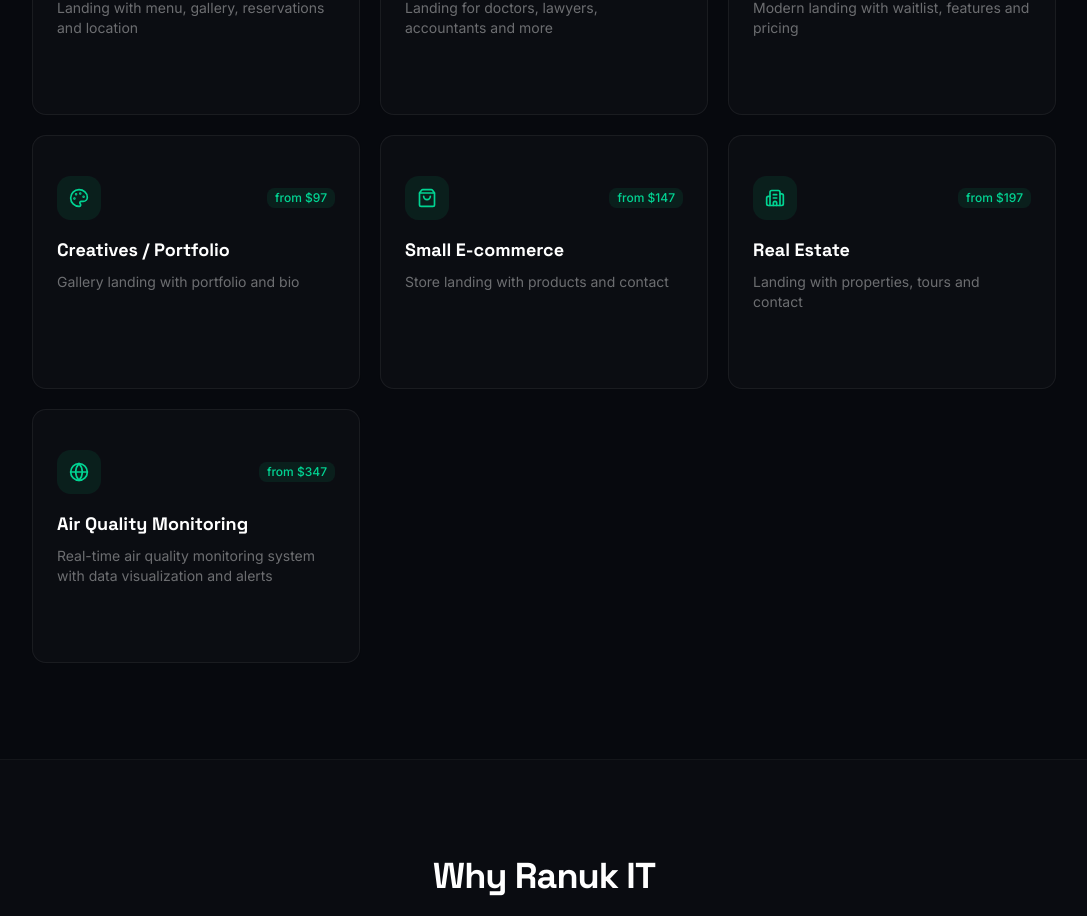
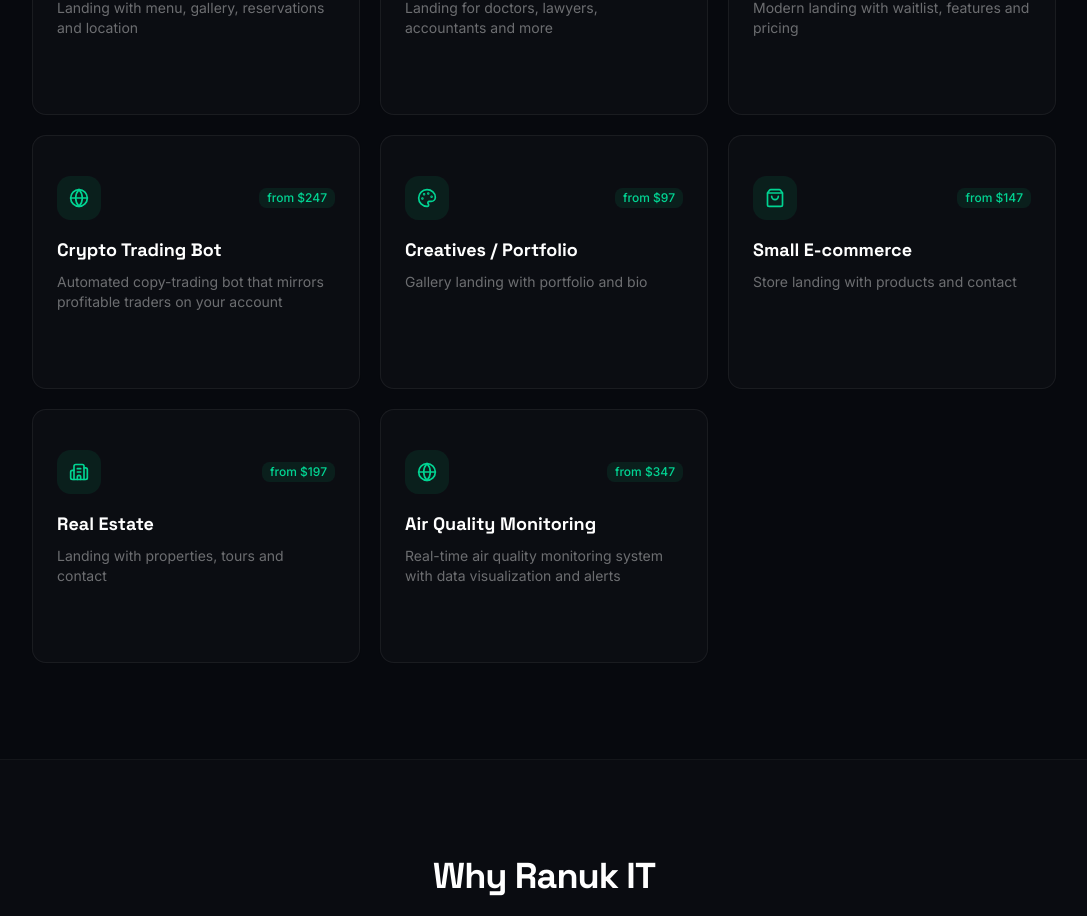
Before and after one commit to RanuK12/landing-factory, a Next.js app: page /landing-factory/ in a window 1280 px wide. Shown: the part 1760-2676 px from the top of the page, without its empty margins (96-1183 px from the left). Built offline with nearby package versions, Linux system fonts and the light colour scheme.

Commit message:
fix: add crypto-bot nicho with correct features [ranukita:2d93a6]

```diff
--- a/src/data/nichos.ts
+++ b/src/data/nichos.ts
@@ -124,6 +124,22 @@
     colorScheme: "startup",
   },
   {
+    id: "crypto-bot",
+    name: "Crypto Trading Bot",
+    description: "Automated copy-trading bot that mirrors profitable traders on your account",
+    price: 247,
+    icon: "🤖",
+    features: [
+      "Copy professional traders",
+      "Real-time execution",
+      "Risk management controls",
+      "Multi-exchange support",
+      "Performance dashboard",
+      "Telegram alerts 24/7",
+    ],
+    colorScheme: "startup",
+  },
+  {
     id: "creative",
     name: "Creatives / Portfolio",
     description: "Gallery landing with portfolio and bio",
```
